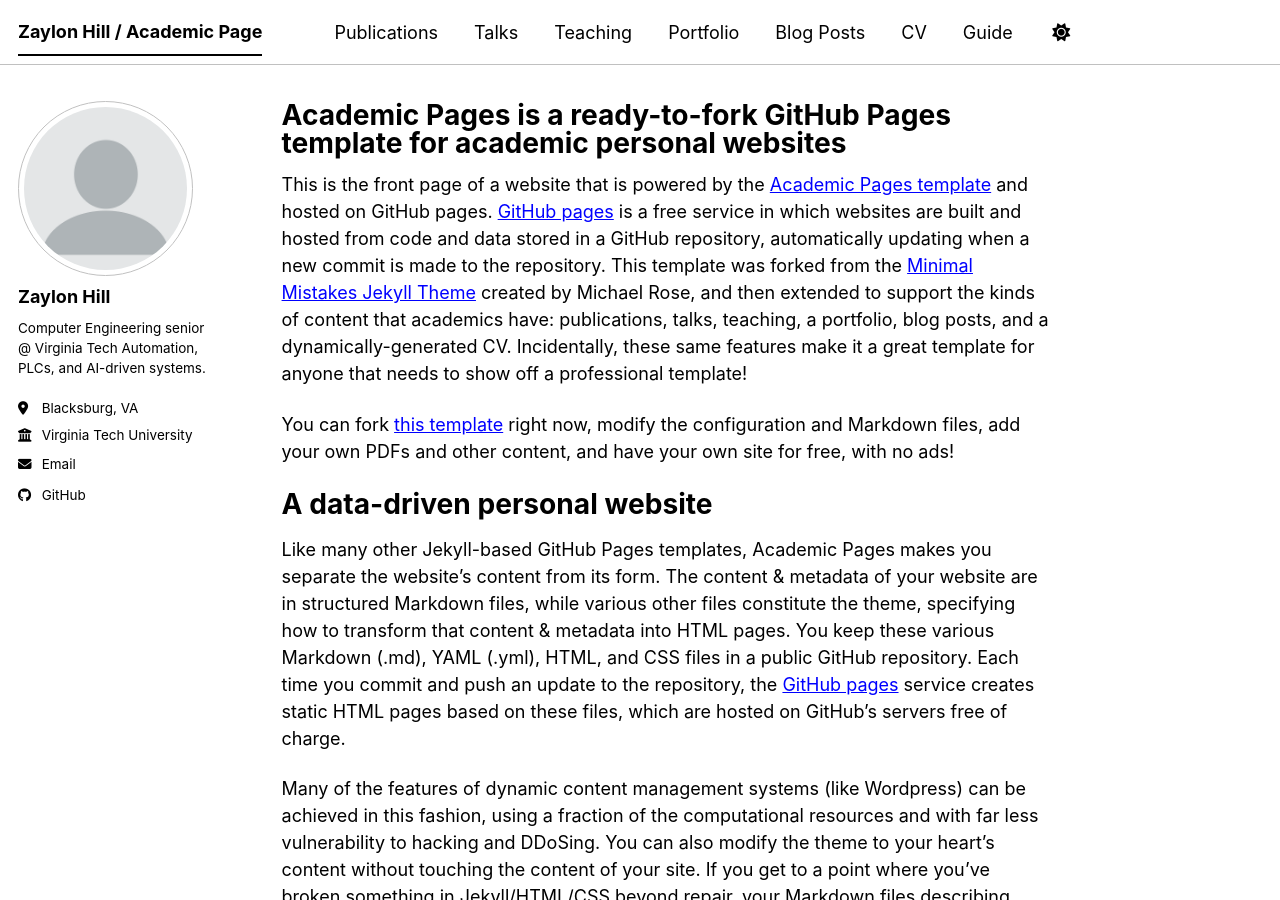
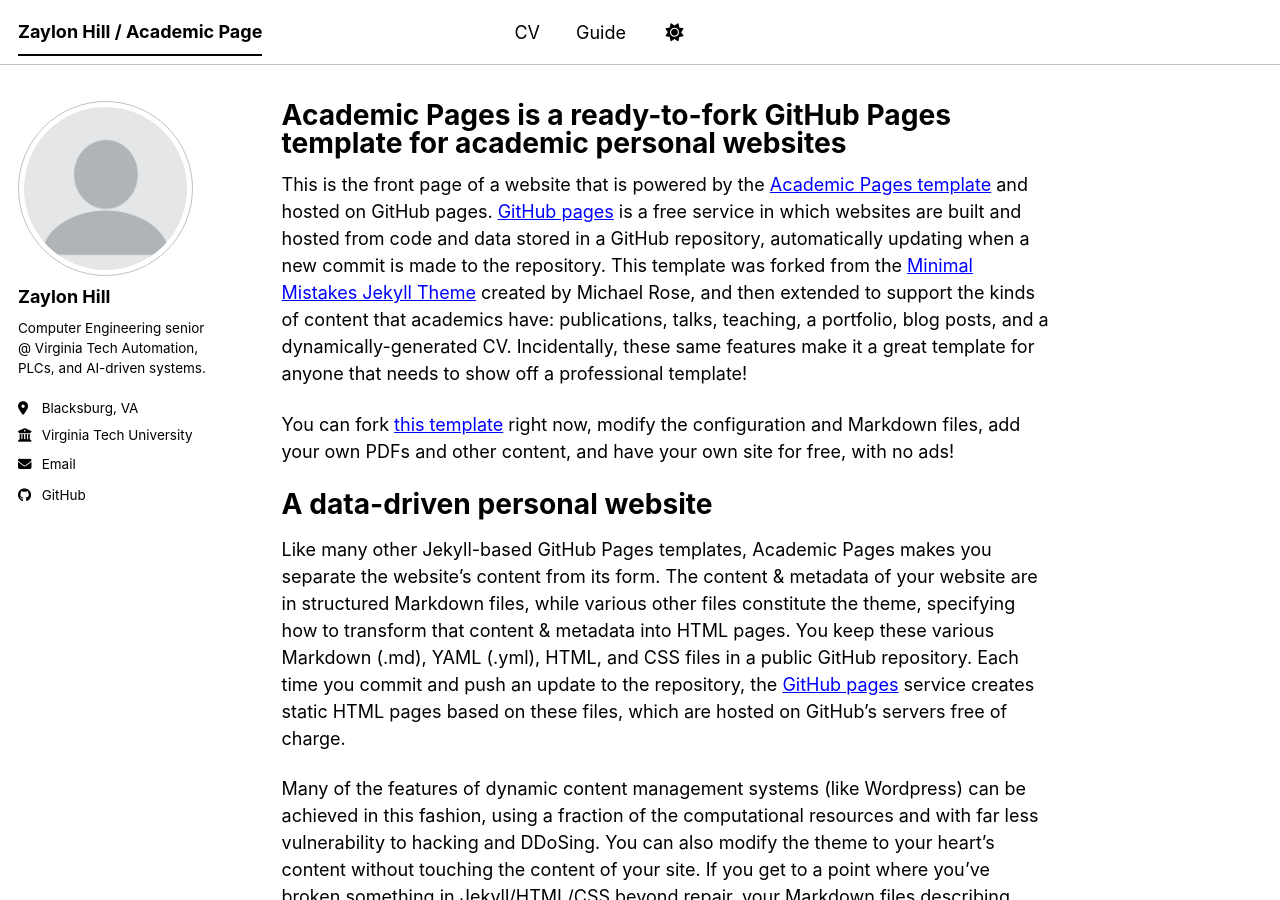
Before and after one commit to ZaylonHill/ZaylonHill.github.io, a Jekyll site: the page built from _pages/about.md, in a window 1280 px wide and 900 px high. Built offline with Jekyll 4.4.1, drawn with Linux system fonts in a browser that asks for light colours; a script bundle is joined from its source files by our own code; library files that are not in the unit come from our copies.

Commit message:
Update navigation.yml

```diff
--- a/_data/navigation.yml
+++ b/_data/navigation.yml
@@ -8,19 +8,19 @@
 #      Markdown formatted page while the second is generated using JSON.
 
 main:
-  - title: "Publications"
+  - title: # none
     url: /publications/
 
-  - title: "Talks"
+  - title: #
     url: /talks/
 
-  - title: "Teaching"
+  - title: #
     url: /teaching/
 
-  - title: "Portfolio"
+  - title: #
     url: /portfolio/
 
-  - title: "Blog Posts"
+  - title: #
     url: /year-archive/
 
   - title: "CV"
```
